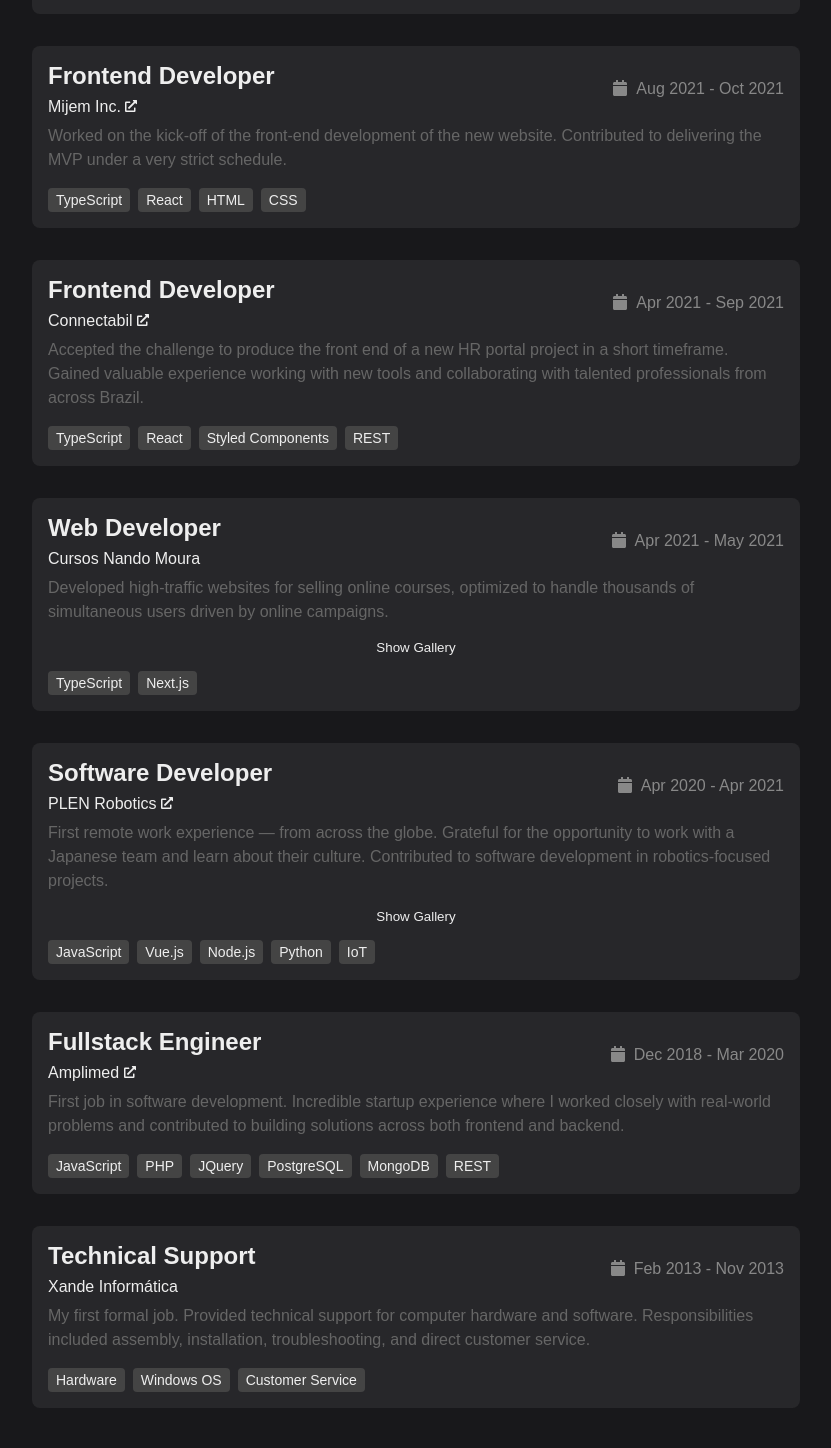
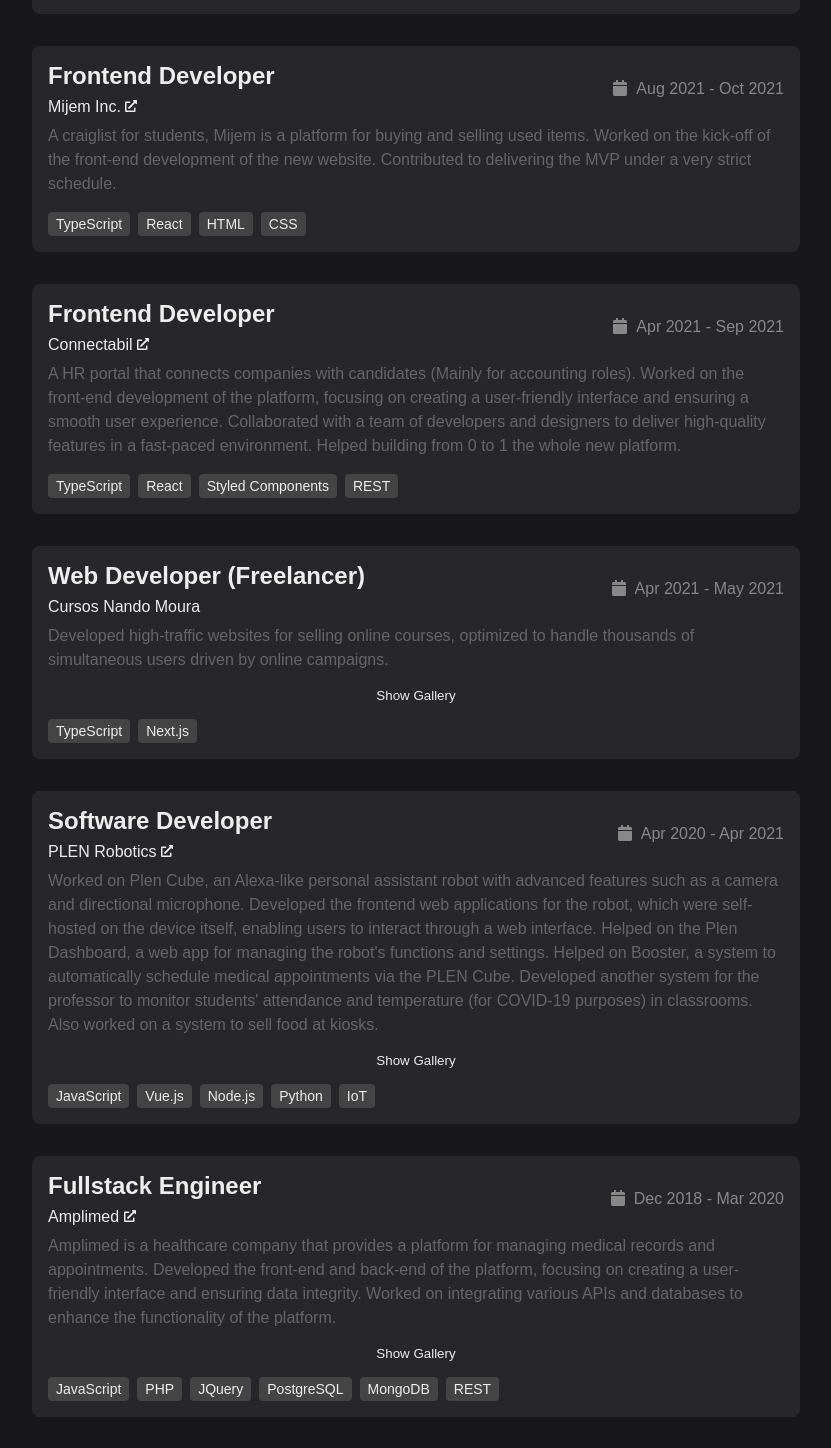
Before and after one commit to Forbrig/forbrig.github.io, a Next.js app: page /experiences in a window 1280 px wide. Shown: the part 389-1837 px from the top of the page, without its empty margins (224-1055 px from the left). Built offline with nearby package versions, Linux system fonts and the light colour scheme.

Commit message:
Updates experience data for clarity

```diff
--- a/src/app/experiences/experiences.json
+++ b/src/app/experiences/experiences.json
@@ -19,7 +19,7 @@
     "company": "Mijem Inc.",
     "date": "Aug 2021 - Oct 2021",
     "technologies": ["TypeScript", "React", "HTML", "CSS"],
-    "description": "Worked on the kick-off of the front-end development of the new website. Contributed to delivering the MVP under a very strict schedule.",
+    "description": "A craiglist for students, Mijem is a platform for buying and selling used items. Worked on the kick-off of the front-end development of the new website. Contributed to delivering the MVP under a very strict schedule.",
     "links": [
       {
         "label": "Mijem",
@@ -33,7 +33,7 @@
     "company": "Connectabil",
     "date": "Apr 2021 - Sep 2021",
     "technologies": ["TypeScript", "React", "Styled Components", "REST"],
-    "description": "Accepted the challenge to produce the front end of a new HR portal project in a short timeframe. Gained valuable experience working with new tools and collaborating with talented professionals from across Brazil.",
+    "description": "A HR portal that connects companies with candidates (Mainly for accounting roles). Worked on the front-end development of the platform, focusing on creating a user-friendly interface and ensuring a smooth user experience. Collaborated with a team of developers and designers to deliver high-quality features in a fast-paced environment. Helped building from 0 to 1 the whole new platform.",
     "links": [
       {
         "label": "Connectabil",
@@ -43,7 +43,7 @@
   },
   {
     "id": "nando-moura-2021",
-    "title": "Web Developer",
+    "title": "Web Developer (Freelancer)",
     "company": "Cursos Nando Moura",
     "date": "Apr 2021 - May 2021",
     "technologies": ["TypeScript", "Next.js"],
@@ -68,7 +68,7 @@
     "company": "PLEN Robotics",
     "date": "Apr 2020 - Apr 2021",
     "technologies": ["JavaScript", "Vue.js", "Node.js", "Python", "IoT"],
-    "description": "First remote work experience — from across the globe. Grateful for the opportunity to work with a Japanese team and learn about their culture. Contributed to software development in robotics-focused projects.",
+    "description": "Worked on Plen Cube, an Alexa-like personal assistant robot with advanced features such as a camera and directional microphone. Developed the frontend web applications for the robot, which were self-hosted on the device itself, enabling users to interact through a web interface. Helped on the Plen Dashboard, a web app for managing the robot's functions and settings. Helped on Booster, a system to automatically schedule medical appointments via the PLEN Cube. Developed another system for the professor to monitor students' attendance and temperature (for COVID-19 purposes) in classrooms. Also worked on a system to sell food at kiosks.",
     "links": [
       {
         "label": "PLEN Robotics",
@@ -106,11 +106,18 @@
       "MongoDB",
       "REST"
     ],
-    "description": "First job in software development. Incredible startup experience where I worked closely with real-world problems and contributed to building solutions across both frontend and backend.",
+    "description": "Amplimed is a healthcare company that provides a platform for managing medical records and appointments. Developed the front-end and back-end of the platform, focusing on creating a user-friendly interface and ensuring data integrity. Worked on integrating various APIs and databases to enhance the functionality of the platform.",
     "links": [
       {
         "label": "Amplimed",
         "url": "https://amplimed.com.br/"
+      }
+    ],
+    "images": [
+      {
+        "src": "/amplimed/scheduler.png",
+        "alt": "Amplimed scheduler view",
+        "description": "Amplimed scheduler view from the clinic perspective."
       }
     ]
   },
@@ -120,7 +127,7 @@
     "company": "Xande Informática",
     "date": "Feb 2013 - Nov 2013",
     "technologies": ["Hardware", "Windows OS", "Customer Service"],
-    "description": "My first formal job. Provided technical support for computer hardware and software. Responsibilities included assembly, installation, troubleshooting, and direct customer service.",
+    "description": "Provided technical support for computer hardware and software. Responsibilities included assembly, installation, troubleshooting, and direct customer service.",
     "links": []
   }
 ]
--- a/src/components/timeline/components/experience/experience.tsx
+++ b/src/components/timeline/components/experience/experience.tsx
@@ -55,6 +55,7 @@
             <FaCalendar /> {experience.date}
           </p>
         </div>
+
         <p className={styles.description}>{experience.description}</p>
 
         {experience.images && experience.images.length > 0 && (
```
Also changed, not shown: public/amplimed/scheduler.png (added).
